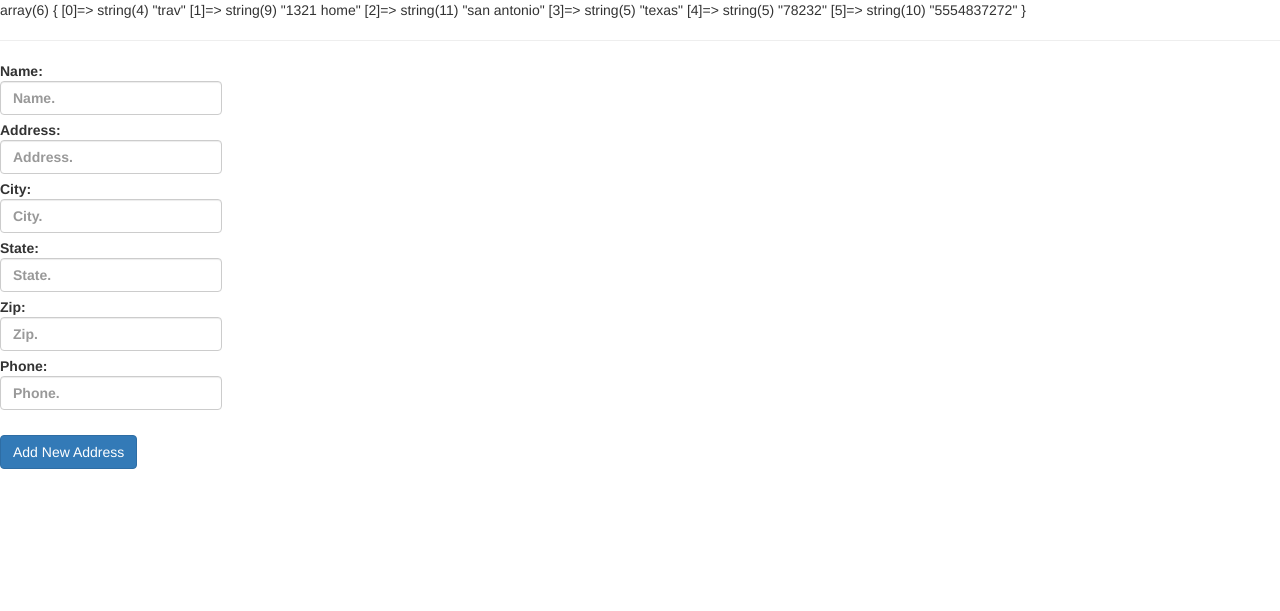
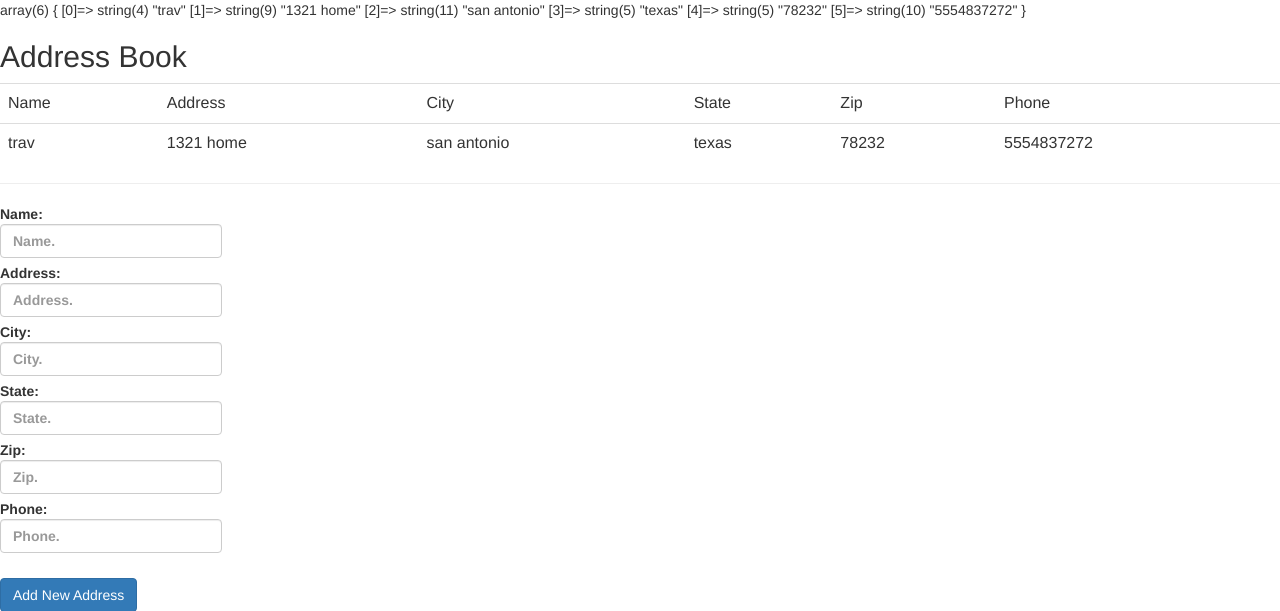
Before and after one commit to travtex/codeup.dev, a PHP site: page /address_book.php in a window 1280 px wide. Shown: the top 611 px of the page. Run offline with PHP 8.4, Linux system fonts and the light colour scheme; some libraries are stand-ins or nearby versions.

Commit message:
initial foreach display address testing

```diff
--- a/public/address_book.php
+++ b/public/address_book.php
@@ -49,6 +49,26 @@ var_dump($address);
     <script src="//ajax.googleapis.com/ajax/libs/jqueryui/1.10.4/jquery-ui.min.js"></script>
 </head>
 <body>
+	<h2>Address Book</h2>
+	<table class="table">
+		<tr>
+			<td>Name</td>
+			<td>Address</td>
+			<td>City</td>
+			<td>State</td>
+			<td>Zip</td>
+			<td>Phone</td>
+		</tr>
+		<tr>
+		<? foreach($address as $key => $value): ?>
+
+			<td><?= $value; ?></td>
+
+		<? endforeach; ?>
+		</tr>
+
+
+	</table>
 	<hr />
 	<form method="POST" enctype="multipart/form-data" action="" name="form1">
         <div class="form-group">
```
